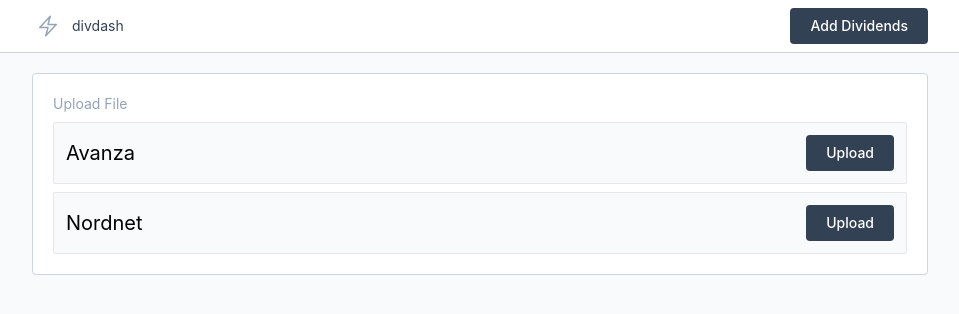
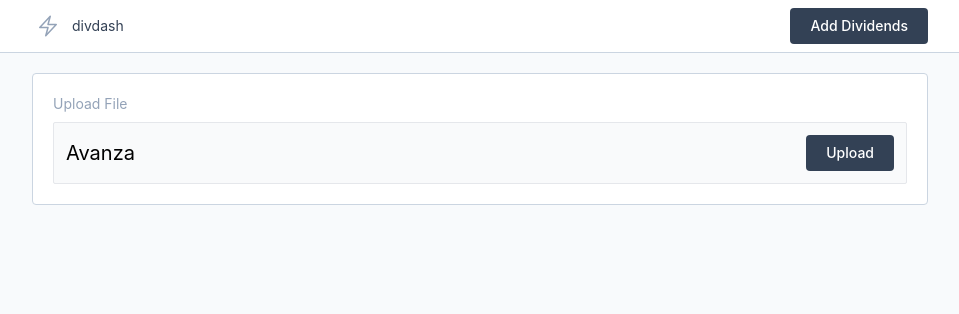
Before and after one commit to Blixthalka/divdash, a React (Create React App) app: page / in a window 1280 px wide. Shown: the top 314 px of the page, without its empty margins (160-1119 px from the left). Built offline with nearby package versions, Linux system fonts and the light colour scheme.

Commit message:
remove nordnet

```diff
--- a/src/routes/Upload.jsx
+++ b/src/routes/Upload.jsx
@@ -4,21 +4,13 @@ import { useNavigate } from 'react-router-dom';
 import { AppContext } from '../App';
 import Button from '../components/Button';
 import Card from '../components/Card';
-import avanza from '../images/avanza.png';
 
 const Upload = () => {
     const navigate = useNavigate()
     const { dividends, setDividends } = useContext(AppContext);
     const initial_banks = [
         {
-            image: avanza,
-            coming_soon: false,
             tag: "avanza"
-        },
-        {
-            image: avanza,
-            coming_soon: true,
-            tag: "nordnet"
         }
     ]
 
```
